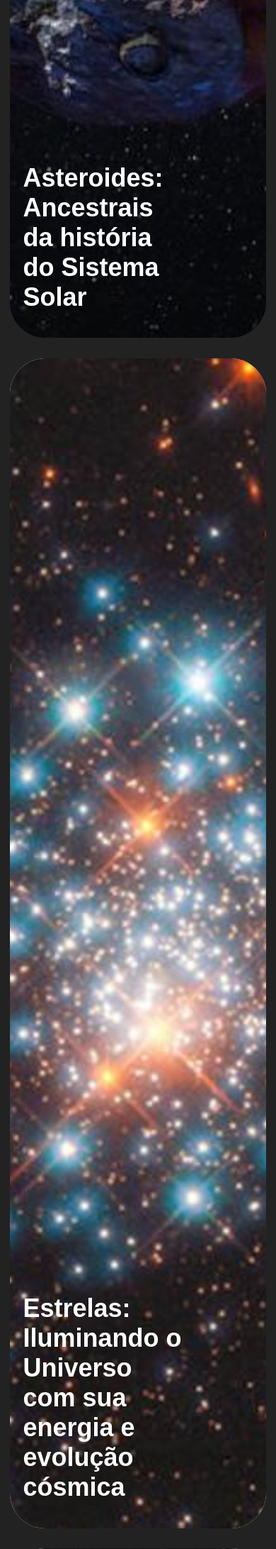
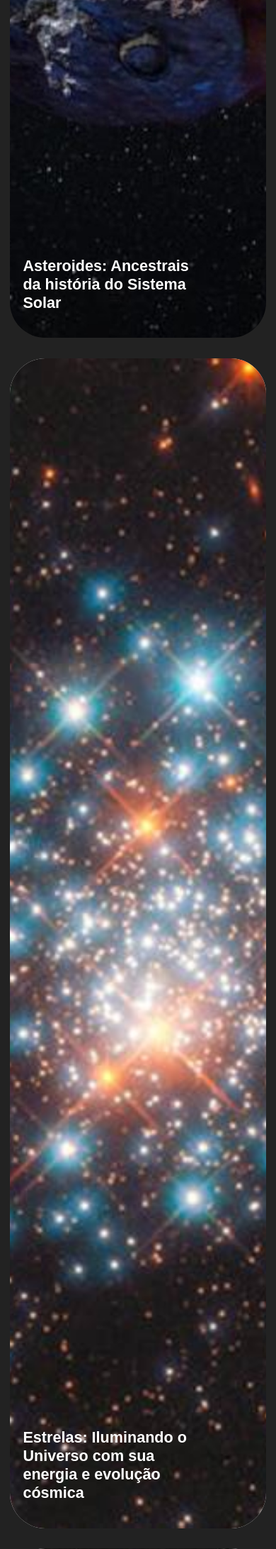
Before and after one commit to luizfernandoin/NewSpace, a Flask app: page /estude in a window 390 px wide. Shown: the part 1313-3496 px from the top of the page at 71% size. Run offline with Flask 3, Linux system fonts and the light colour scheme; some libraries are stand-ins or nearby versions.

Commit message:
FEAT: responsividade study finalizada!

```diff
--- a/app/static/css/study.css
+++ b/app/static/css/study.css
@@ -31,6 +31,20 @@
 
 .card-back {
     background: linear-gradient(45deg, #b95ce4, #4f29cd);
+    overflow-y: scroll;
+    touch-action: pan-y;
+}
+
+.card-back::-webkit-scrollbar {
+    width: 0.5em; /* Ajuste o valor conforme necessário */
+}
+
+.card-back::-webkit-scrollbar-track {
+    background-color: transparent;
+}
+
+.card-back::-webkit-scrollbar-thumb {
+    background-color: rgba(0, 0, 0, 0.0); /* Cor da barra de rolagem */
 }
 
 .card-front > img{
@@ -125,3 +139,65 @@
     grid-column: 5/7;
     height: 100vh;
 }
+
+
+@media (max-width: 980px){
+    .title-study#main {
+        font-size: 2rem;
+    }
+}
+
+@media (max-width: 880px){
+    #card-grid5 {
+        grid-column: 1/4;
+        height: 100vh;
+    }
+    #card-grid6 {
+        grid-column: 4/7;
+        height: 100vh;
+    }
+    #card-grid7 {
+        grid-column: 1/4;
+        height: 100vh;
+    }
+}
+
+@media (max-width: 755px){
+    .title-study {
+        font-size: 1.5rem;
+    }
+    .title-study#main {
+        font-size: 1.5rem;
+    }
+}
+
+@media (max-width: 690px){
+    #card-grid1 {
+        grid-column: 1/7;
+        height: 100vh;
+    }
+    #card-grid2 {
+        grid-column: 1/7;
+        height: 100vh;
+    }
+    #card-grid3 {
+        grid-column: 1/7;
+        height: 100vh;
+    }
+    #card-grid4 {
+        grid-column: 1/7;
+        height: 100vh;
+    }
+    #card-grid5 {
+        grid-column: 1/7;
+        height: 100vh;
+    }
+    #card-grid6 {
+        grid-column: 1/7;
+        height: 100vh;
+    }
+    #card-grid7 {
+        grid-column: 1/7;
+        height: 100vh;
+    }
+}
--- a/app/templates/study.html
+++ b/app/templates/study.html
@@ -5,7 +5,7 @@
         <div class="card" onclick="rotateCard(this)">
             <div class="card-front">
                 <img src="../static/src/img/asteroides.jpg" alt="Imagem">
-                <h3 class="title-study">Asteroides: Ancestrais da história do Sistema Solar</h3>
+                <h3 class="title-study" id="main">Asteroides: Ancestrais da história do Sistema Solar</h3>
             </div>
             <div class="card-back">
                 <div class="text-container">
@@ -29,7 +29,7 @@
         <div class="card" onclick="rotateCard(this)">
             <div class="card-front">
                 <img src="../static/src/img/estrelas.jpg" alt="Estrelas">
-                <h3 class="title-study">Estrelas: Iluminando o Universo com sua energia e evolução cósmica</h3>
+                <h3 class="title-study" id="main">Estrelas: Iluminando o Universo com sua energia e evolução cósmica</h3>
             </div>
             <div class="card-back">
                 <div class="text-container">
@@ -55,7 +55,7 @@
         <div class="card" onclick="rotateCard(this)">
             <div class="card-front">
                 <img src="../static/src/img/galaxia.jpg" alt="Imagem">
-                <h3 class="title-study">Galáxias: Universos em constante evolução além dos nossos olhos</h3>
+                <h3 class="title-study" id="main">Galáxias: Universos em constante evolução além dos nossos olhos</h3>
             </div>
             <div class="card-back">
                 <div class="text-container">
@@ -80,7 +80,7 @@
         <div class="card" onclick="rotateCard(this)">
             <div class="card-front">
                 <img src="../static/src/img/buracos negros.jpg" alt="Imagem">
-                <h3 class="title-study">Buracos Negros: As misteriosas abismos gravitacionais do cosmos</h3>
+                <h3 class="title-study" id="main">Buracos Negros: As misteriosas abismos gravitacionais do cosmos</h3>
             </div>
             <div class="card-back">
                 <div class="text-container">
@@ -108,7 +108,7 @@
         <div class="card" onclick="rotateCard(this)">
             <div class="card-front">
                 <img src="../static/src/img/exoplanetas.jpg" alt="Imagem">
-                <h3 class="title-study">Exoplanetas: Revelando os segredos de mundos além do nosso sistema solar</h3>
+                <h3 class="title-study" id="main">Exoplanetas: Revelando os segredos de mundos além do nosso sistema solar</h3>
             </div>
             <div class="card-back">
                 <div class="text-container">
@@ -136,7 +136,7 @@
         <div class="card" onclick="rotateCard(this)">
             <div class="card-front">
                 <img src="../static/src/img/cometas.jpg" alt="Imagem">
-                <h3 class="title-study">Cometas: Os mensageiros cósmicos do passado e da evolução do sistema solar</h3>
+                <h3 class="title-study" id="main">Cometas: Os mensageiros cósmicos do passado e da evolução do sistema solar</h3>
             </div>
             <div class="card-back">
                 <div class="text-container">
@@ -162,7 +162,7 @@
         <div class="card" onclick="rotateCard(this)">
             <div class="card-front">
                 <img src="../static/src/img/nebulosas.jpg" alt="Imagem">
-                <h3 class="title-study">Nebulosas: Berçários estelares e paisagens cósmicas de beleza intrigante</h3>
+                <h3 class="title-study" id="main">Nebulosas: Berçários estelares e paisagens cósmicas de beleza intrigante</h3>
             </div>
             <div class="card-back">
                 <div class="text-container">
@@ -188,7 +188,7 @@
         <div class="card" onclick="rotateCard(this)">
             <div class="card-front">
                 <img src="../static/src/img/estrelas de neutrons.jpg" alt="Imagem">
-                <h3 class="title-study">Estrelas de Nêutrons: Relíquias cósmicas de densidade extrema e campos magnéticos poderosos</h3>
+                <h3 class="title-study" id="main">Estrelas de Nêutrons: Relíquias cósmicas de densidade extrema e campos magnéticos poderosos</h3>
             </div>
             <div class="card-back">
                 <div class="text-container">
@@ -214,7 +214,7 @@
         <div class="card" onclick="rotateCard(this)">
             <div class="card-front">
                 <img src="../static/src/img/estrelas binarias.jpg" alt="Imagem">
-                <h3 class="title-study">Estrelas Binárias: A dança gravitacional de duas estrelas em um espetáculo cósmico</h3>
+                <h3 class="title-study" id="main">Estrelas Binárias: A dança gravitacional de duas estrelas em um espetáculo cósmico</h3>
             </div>
             <div class="card-back">
                 <div class="text-container">
@@ -240,7 +240,7 @@
         <div class="card" onclick="rotateCard(this)">
             <div class="card-front">
                 <img src="../static/src/img/quasares.jpg" alt="Imagem">
-                <h3 class="title-study">Quasares: Os faróis cósmicos que revelam os segredos do universo distante</h3>
+                <h3 class="title-study" id="main">Quasares: Os faróis cósmicos que revelam os segredos do universo distante</h3>
             </div>
             <div class="card-back">
                 <div class="text-container">
@@ -266,7 +266,7 @@
         <div class="card" onclick="rotateCard(this)">
             <div class="card-front">
                 <img src="../static/src/img/supernovas.jpg" alt="Imagem">
-                <h3 class="title-study">Supernovas: Explosões estelares que moldam o universo</h3>
+                <h3 class="title-study" id="main">Supernovas: Explosões estelares que moldam o universo</h3>
             </div>
             <div class="card-back">
                 <div class="text-container">
@@ -292,7 +292,7 @@
         <div class="card" onclick="rotateCard(this)">
             <div class="card-front">
                 <img src="../static/src/img/anas brancas.jpg" alt="Imagem">
-                <h3 class="title-study">Anãs Brancas: Relíquias estelares compactas que revelam a evolução estelar</h3>
+                <h3 class="title-study" id="main">Anãs Brancas: Relíquias estelares compactas que revelam a evolução estelar</h3>
             </div>
             <div class="card-back">
                 <div class="text-container">
```
